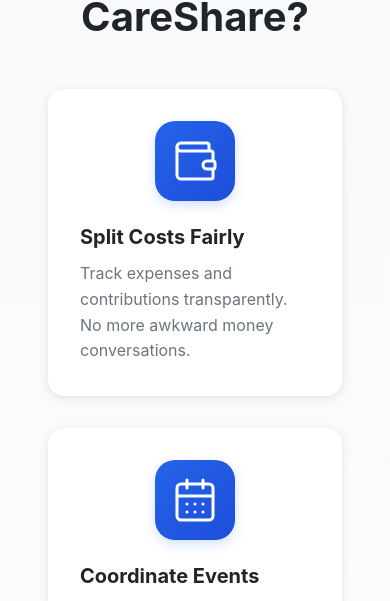
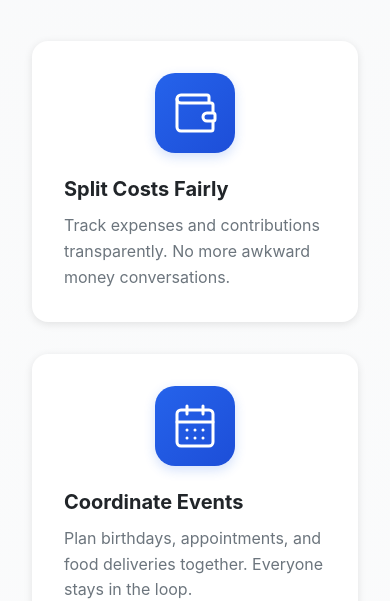
Before and after one commit to EjMackSPD/careshare, a Next.js app: page / in a window 390 px wide. Shown: the part 821-1422 px from the top of the page. Built offline with nearby package versions, Linux system fonts and the light colour scheme.

Commit message:
Fix mobile margin issues across all pages - Add mobile media query to remove 260px left margin - Update all page module CSS files with mobile overrides - Enhance global CSS with better targeting - All pages now display full width on mobile devices

```diff
--- a/app/globals.css
+++ b/app/globals.css
@@ -25,10 +25,19 @@
 
 /* Mobile: Remove left margin from main content areas with sidebar */
 @media (max-width: 968px) {
-  [class*="main"],
-  [class*="content"] {
+  /* Target the layout containers that have left margin for sidebar */
+  [class*="layout"] > [class*="main"],
+  [class*="layout"] > [class*="content"],
+  [class*="content"][style*="margin-left"],
+  div[style*="margin-left: 260px"] {
     margin-left: 0 !important;
     padding-left: 1rem !important;
     padding-right: 1rem !important;
   }
+
+  /* Ensure footer and banner don't have left margin on mobile */
+  [class*="banner"] {
+    margin-left: 0 !important;
+    width: 100% !important;
+  }
 }
```
